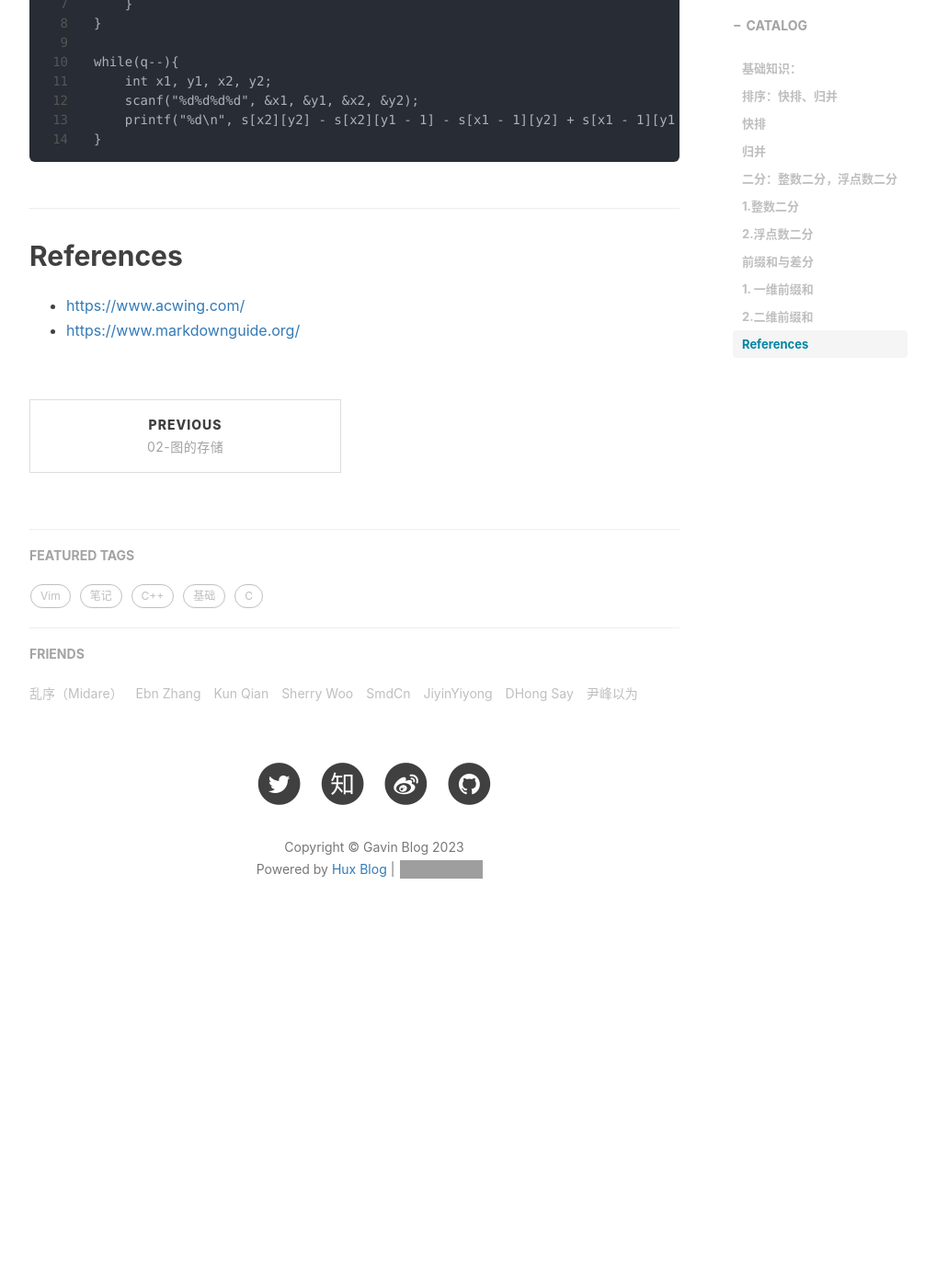
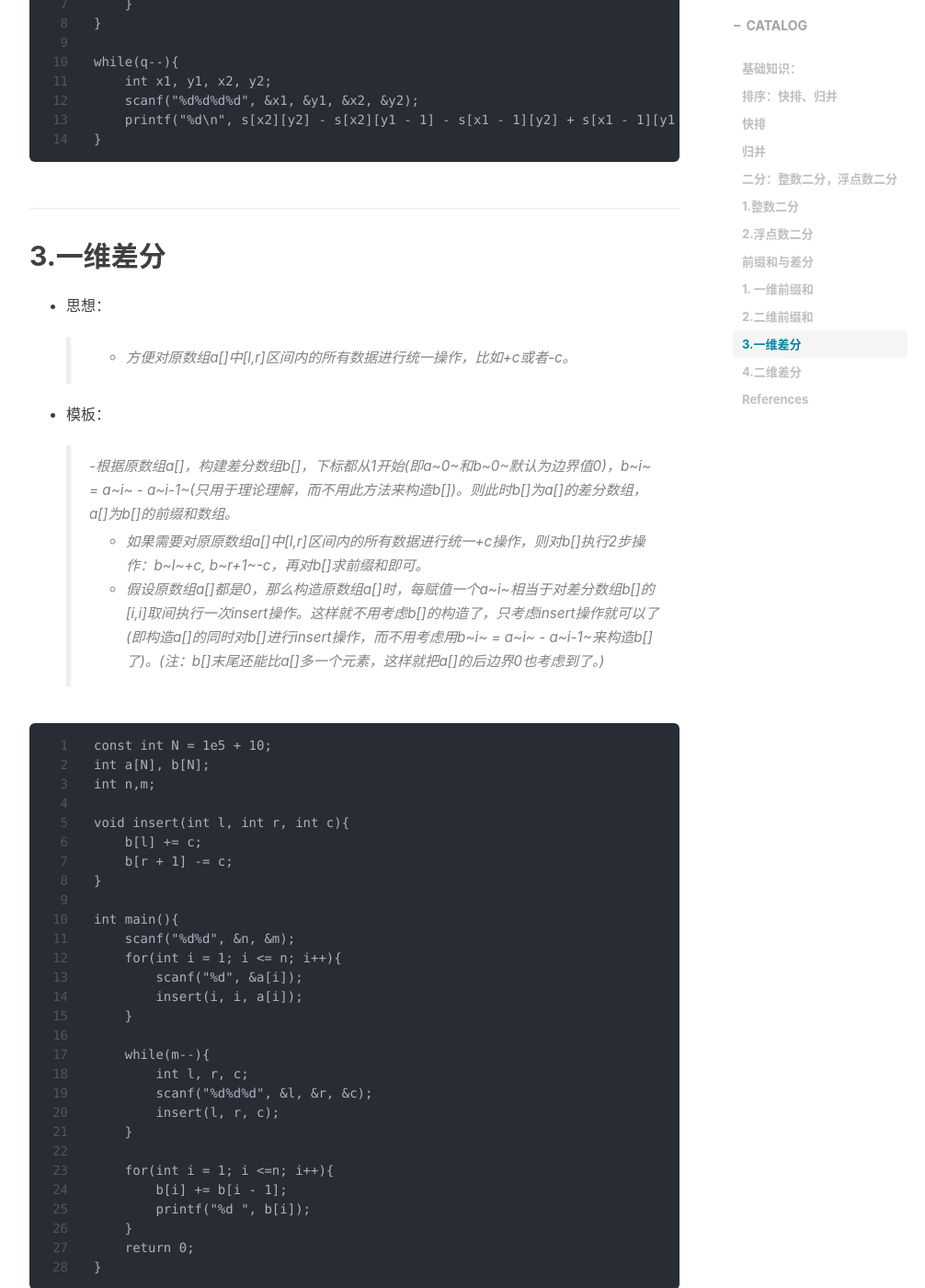
Before and after one commit to Gavinli-lgf/Gavinli-lgf.github.io, a Jekyll site: the page built from _posts/acwing/2023-06-10-basic-algorithm.md, in a window 1280 px wide and 1400 px high, scrolled down 6852 px. Shown: the whole window at 92% size, without its empty margins (233-1239 px from the left). Built offline with Jekyll 4.4.1, drawn with Linux system fonts in a browser that asks for light colours; nearby versions of some CDN libraries; comment, search, counter and statistics services are not loaded; before the commit the page ends 7901 px from its top, so only the background shows below that; some of the changed text lies outside the part shown; grey boxes are pictures that could not be loaded.

Commit message:
differential

````diff
--- a/_posts/acwing/2023-06-10-basic-algorithm.md
+++ b/_posts/acwing/2023-06-10-basic-algorithm.md
@@ -191,6 +191,53 @@ while(q--){
 }
 ```
 
+## 3.一维差分
+- 思想：
+> - 方便对原数组a[]中[l,r]区间内的所有数据进行统一操作，比如+c或者-c。
+- 模板：
+> -根据原数组a[]，构建差分数组b[]，下标都从1开始(即a~0~和b~0~默认为边界值0)，b~i~ = a~i~ - a~i-1~(只用于理论理解，而不用此方法来构造b[])。则此时b[]为a[]的差分数组，a[]为b[]的前缀和数组。
+> - 如果需要对原原数组a[]中[l,r]区间内的所有数据进行统一+c操作，则对b[]执行2步操作：b~l~+c, b~r+1~-c，再对b[]求前缀和即可。
+> - 假设原数组a[]都是0，那么构造原数组a[]时，每赋值一个a~i~相当于对差分数组b[]的[i,i]取间执行一次insert操作。这样就不用考虑b[]的构造了，只考虑insert操作就可以了(即构造a[]的同时对b[]进行insert操作，而不用考虑用b~i~ = a~i~ - a~i-1~来构造b[]了)。(注：b[]末尾还能比a[]多一个元素，这样就把a[]的后边界0也考虑到了。)
+
+```
+const int N = 1e5 + 10;
+int a[N], b[N];
+int n,m;
+
+void insert(int l, int r, int c){
+    b[l] += c;
+    b[r + 1] -= c;
+}
+
+int main(){
+    scanf("%d%d", &n, &m);
+    for(int i = 1; i <= n; i++){
+        scanf("%d", &a[i]);
+        insert(i, i, a[i]);
+    }
+
+    while(m--){
+        int l, r, c;
+        scanf("%d%d%d", &l, &r, &c);
+        insert(l, r, c);
+    }
+
+    for(int i = 1; i <=n; i++){
+        b[i] += b[i - 1];
+        printf("%d ", b[i]);
+    }
+    return 0;
+}
+```
+
+## 4.二维差分
+- 思想：
+> - 方便对原矩阵a[][]中(x~1~, y~1~)到(x~2~, y~2~)区间内的所有数据进行统一操作，比如+c或者-c。
+- 模板：
+> - 与一维差分一样：不需要知道b[][]的构造方式，只需要知道b[][]的insert操作就可以了：如果需要对原矩阵a[][]中(x~1~, y~1~)到(x~2~, y~2~)区间内的所有数据进行统一+c操作，则对b[][]执行4步操作：b~x1,y1~+c, b~x1,y2+1~-c，b~x2+1,y1~-c，b~x2+1,y2+1~+c。再对b[][]求前缀和即可得到a[][]。
+> - 与一维差分一样：假设原矩阵a[][]都是0，那么构造原矩阵a[][]时，每赋值一个a~i,j~相当于对差分据者b[][]的(i,j)~(i,j)区间执行一次insert操作。这样就不用考虑b[][]的构造了，只考虑insert操作就可以了(即构造a[][]的同时对b[][]进行insert操作)。(注：b[][]末尾行/列还能比a[][]多一行/列元素，这样就把a[][]的后边界0也考虑到了。)
+
+
 
 References
 ----------
````
